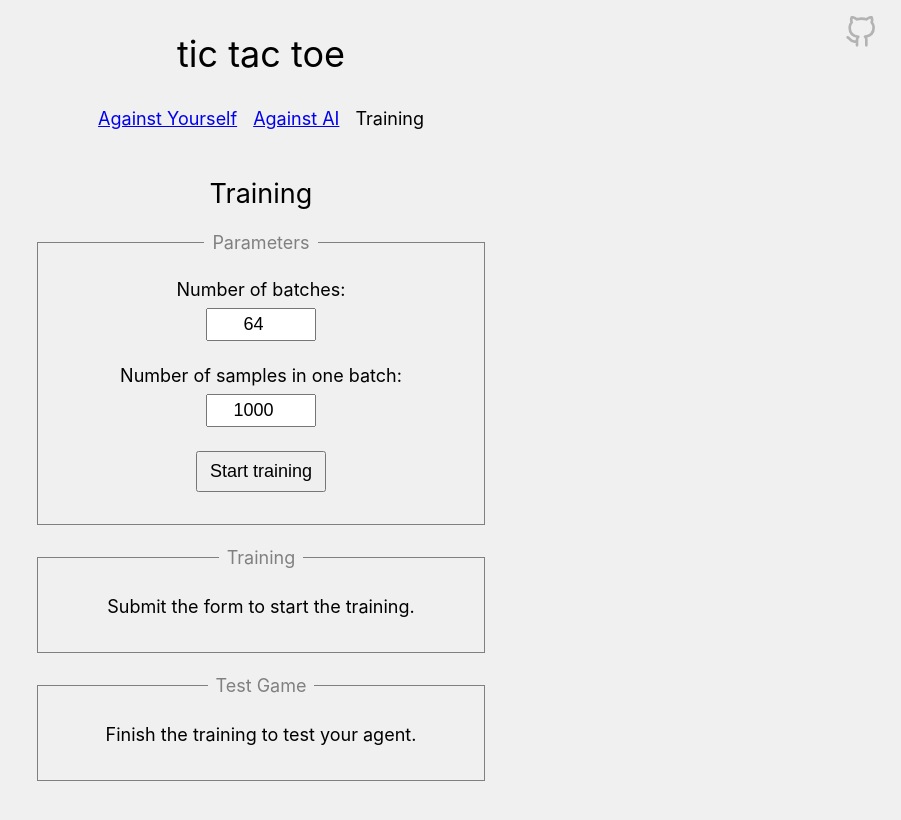
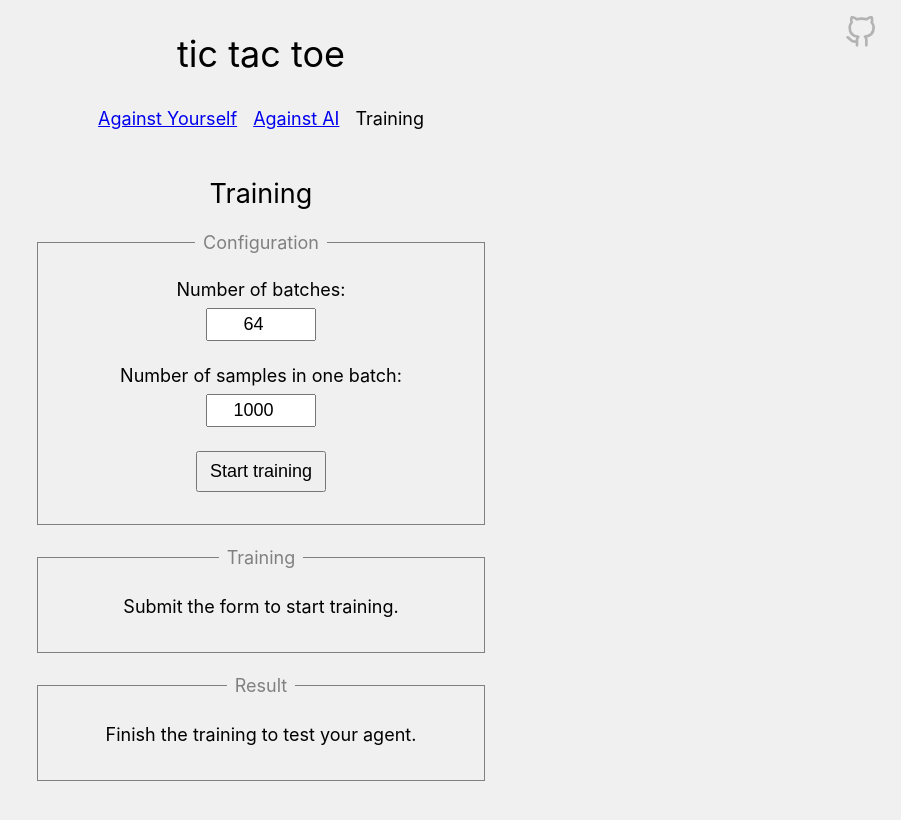
Before and after one commit to paulkre/tic-tac-toe, a React (Create React App) app: page /#/training in a window 1280 px wide. Shown: the top 820 px of the page, without its empty margins (379-1280 px from the left). Built offline with nearby package versions, Linux system fonts and the light colour scheme.

Commit message:
Change text content

```diff
--- a/src/components/app/training/index.tsx
+++ b/src/components/app/training/index.tsx
@@ -29,7 +29,7 @@ export const Training: React.FC = () => {
 
   return (
     <>
-      <Section title="Parameters">
+      <Section title="Configuration">
         <ParameterForm
           onSubmit={handleSubmit}
           disableSubmit={!!trainingParameters && !done}
@@ -43,10 +43,10 @@ export const Training: React.FC = () => {
             onFinish={handleFinish}
           />
         ) : (
-          <p>Submit the form to start the training.</p>
+          <p>Submit the form to start training.</p>
         )}
       </Section>
-      <Section title="Test Game">
+      <Section title="Result">
         {done ? (
           <TrainingResult />
         ) : (
--- a/src/components/app/training/training-session/index.tsx
+++ b/src/components/app/training/training-session/index.tsx
@@ -58,6 +58,10 @@ export const TrainingSession: React.FC<TrainingSessionProps> = ({
       <table>
         <tbody>
           <tr>
+            <th>Games played:</th>
+            <td>{gameCount}</td>
+          </tr>
+          <tr>
             <th>Samples recorded:</th>
             <td>
               {sampleCount} / {trainingParameters.batchSize}
```
